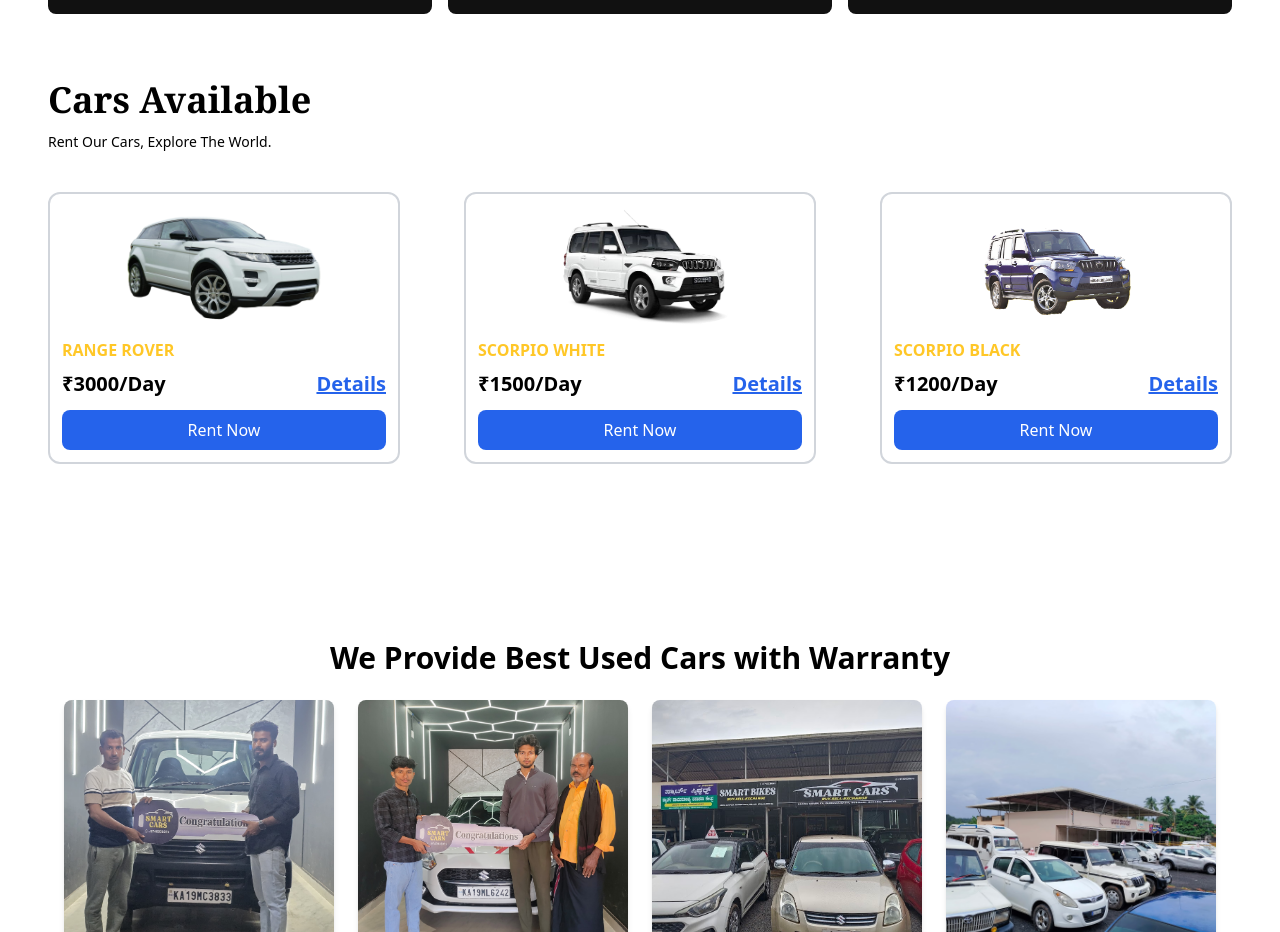
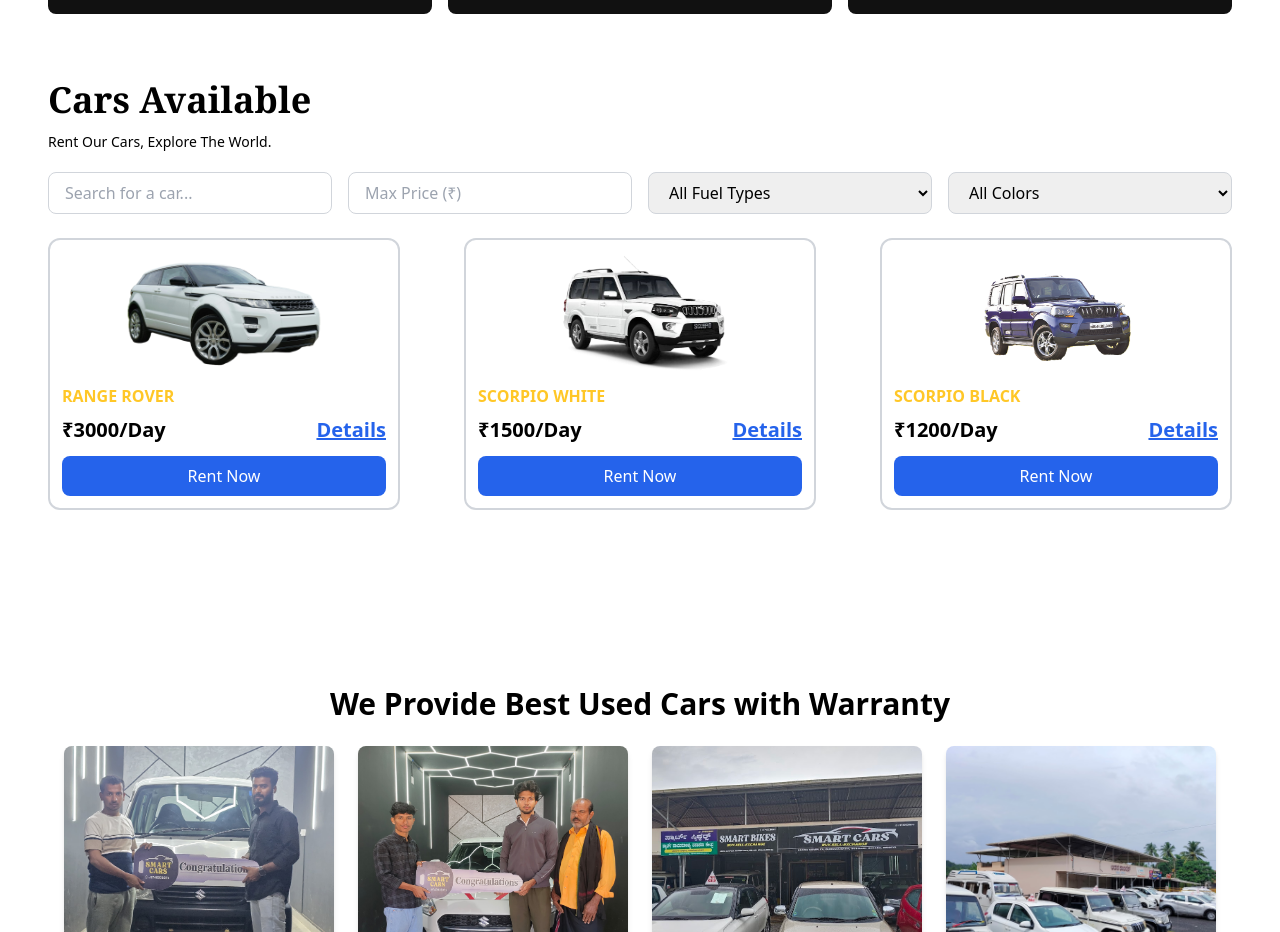
Before and after one commit to hashimnihal/carrental, a React (Vite) app: page / in a window 1280 px wide. Shown: the part 1740-2672 px from the top of the page. Built offline with nearby package versions, Linux system fonts and the light colour scheme.

Commit message:
Added color and fuel type filtering to CarList

```diff
--- a/src/components/Booking/Booking.jsx
+++ b/src/components/Booking/Booking.jsx
@@ -32,18 +32,18 @@
     }
 
     // Your WhatsApp Number (Replace with your actual number)
-    const whatsappNumber = "91XXXXXXXXXX"; // Use your WhatsApp number in international format
+    const whatsappNumber = "919482549071"; // Use your WhatsApp number in international format
 
     // Format the message for WhatsApp
-    const message = `🚗 *Car Booking Request* \n\n`
-      + `🛻 *Car:* ${car.name}\n`
-      + `💰 *Price:* ₹${car.price}/Day\n`
-      + `👤 *Name:* ${name}\n`
-      + `📞 *Phone:* ${phone}\n`
-      + `🏠 *Address:* ${address}\n`
-      + `📅 *Pickup Date:* ${pickupDate}\n`
-      + `📅 *Drop-off Date:* ${dropoffDate}\n\n`
-      + `✅ Please confirm my booking.`;
+    const message = `🚗 *Car Booking Request*\n\n` +
+      `🛻 *Car:* ${car.name}\n` +
+      `💰 *Price:* ₹${car.price}/Day\n` +
+      `👤 *Name:* ${name}\n` +
+      `📞 *Phone:* ${phone}\n` +
+      `🏠 *Address:* ${address}\n` +
+      `📅 *Pickup Date:* ${pickupDate}\n` +
+      `📅 *Drop-off Date:* ${dropoffDate}\n\n` +
+      `✅ Please confirm my booking.`;
 
     // Encode message for WhatsApp URL
     const whatsappURL = `https://wa.me/${whatsappNumber}?text=${encodeURIComponent(message)}`;
@@ -55,7 +55,7 @@
   if (!car)
     return (
       <p className="text-center mt-10 text-lg">
-        No car selected! Go back to{" "}
+        No car selected! Go back to {" "}
         <button onClick={() => navigate("/")} className="text-blue-600 underline">
           Car List
         </button>
@@ -63,7 +63,7 @@
     );
 
   return (
-    <div className="container mx-auto mt-28 p-6 bg-white shadow-lg rounded-lg">
+    <div className="container mx-auto mt-28 p-6 bg-white shadow-lg rounded-lg max-w-lg sm:max-w-2xl">
       <h1 className="text-3xl font-bold text-center mb-6">Book Your Car</h1>
       <div className="flex flex-col sm:flex-row items-center sm:items-start gap-6">
         <img src={car.image} alt={car.name} className="w-64 h-40 object-contain" />
--- a/src/components/CarList/CarList.jsx
+++ b/src/components/CarList/CarList.jsx
@@ -9,46 +9,105 @@
     name: "RANGE ROVER",
     price: 3000,
     image: whiteCar,
-    aosDelay: "0",
     description: "Luxury SUV with premium interiors and off-road capability.",
+    fuelType: "Petrol",
+    color: "White",
   },
   {
     name: "SCORPIO WHITE",
     price: 1500,
     image: car2,
-    aosDelay: "500",
     description: "Powerful SUV with a robust design, great for long trips.",
+    fuelType: "Diesel",
+    color: "White",
   },
   {
     name: "SCORPIO BLACK",
     price: 1200,
     image: car3,
-    aosDelay: "1000",
     description: "Stylish black edition with high-performance features.",
+    fuelType: "Diesel",
+    color: "Black",
   },
 ];
 
 const CarList = () => {
   const [expandedCar, setExpandedCar] = useState(null);
-  const navigate = useNavigate(); // For navigation
+  const [searchQuery, setSearchQuery] = useState("");
+  const [maxPrice, setMaxPrice] = useState(""); // State for max price filter
+  const [fuelType, setFuelType] = useState(""); // State for fuel type filter
+  const [color, setColor] = useState(""); // State for color filter
+  const navigate = useNavigate();
 
-  // Function to toggle car details
   const toggleDetails = (carName) => {
     setExpandedCar(expandedCar === carName ? null : carName);
   };
 
+  // Filter cars based on search, price, fuel type, and color
+  const filteredCars = carList.filter((car) => {
     return (
-    <>
+      car.name.toLowerCase().includes(searchQuery.toLowerCase()) &&
+      (maxPrice === "" || car.price <= Number(maxPrice)) &&
+      (fuelType === "" || car.fuelType === fuelType) &&
+      (color === "" || car.color === color)
+    );
+  });
+
+  return (
     <div className="pb-24">
       <div className="container">
         <h1 className="text-3xl sm:text-4xl font-semibold font-serif mb-3">
           Cars Available
         </h1>
-          <p className="text-sm pb-10">Rent Our Cars, Explore The World.</p>
+        <p className="text-sm pb-5">Rent Our Cars, Explore The World.</p>
 
-          {/* Car listing */}
+        {/* Search, Price, Fuel Type & Color Filter */}
+        <div className="flex flex-col sm:flex-row gap-4 mb-6">
+          {/* Search Input */}
+          <input
+            type="text"
+            placeholder="Search for a car..."
+            value={searchQuery}
+            onChange={(e) => setSearchQuery(e.target.value)}
+            className="w-full sm:w-1/4 px-4 py-2 border border-gray-300 rounded-lg focus:outline-none focus:ring-2 focus:ring-blue-500"
+          />
+
+          {/* Price Filter */}
+          <input
+            type="number"
+            placeholder="Max Price (₹)"
+            value={maxPrice}
+            onChange={(e) => setMaxPrice(e.target.value)}
+            className="w-full sm:w-1/4 px-4 py-2 border border-gray-300 rounded-lg focus:outline-none focus:ring-2 focus:ring-blue-500"
+          />
+
+          {/* Fuel Type Filter */}
+          <select
+            value={fuelType}
+            onChange={(e) => setFuelType(e.target.value)}
+            className="w-full sm:w-1/4 px-4 py-2 border border-gray-300 rounded-lg focus:outline-none focus:ring-2 focus:ring-blue-500"
+          >
+            <option value="">All Fuel Types</option>
+            <option value="Petrol">Petrol</option>
+            <option value="Diesel">Diesel</option>
+          </select>
+
+          {/* Color Filter */}
+          <select
+            value={color}
+            onChange={(e) => setColor(e.target.value)}
+            className="w-full sm:w-1/4 px-4 py-2 border border-gray-300 rounded-lg focus:outline-none focus:ring-2 focus:ring-blue-500"
+          >
+            <option value="">All Colors</option>
+            <option value="White">White</option>
+            <option value="Black">Black</option>
+          </select>
+        </div>
+
+        {/* Car List */}
         <div className="grid grid-cols-1 sm:grid-cols-2 md:grid-cols-3 gap-16">
-            {carList.map((data) => (
+          {filteredCars.length > 0 ? (
+            filteredCars.map((data) => (
               <div
                 key={data.name}
                 className="space-y-3 border-2 border-gray-300 hover:border-primary p-3 rounded-xl relative"
@@ -73,7 +132,6 @@
                   </div>
                 </div>
 
-                {/* Expandable Car Details */}
                 {expandedCar === data.name && (
                   <div className="mt-3 p-3 bg-gray-100 rounded-lg transition-all duration-500">
                     <p className="text-gray-700">{data.description}</p>
@@ -83,7 +141,6 @@
                   </div>
                 )}
 
-                {/* Rent Now Button */}
                 <button
                   onClick={() => navigate("/booking", { state: { car: data } })}
                   className="mt-3 w-full bg-blue-600 text-white py-2 rounded-lg hover:bg-blue-700 transition-all"
@@ -91,11 +148,13 @@
                   Rent Now
                 </button>
               </div>
-            ))}
+            ))
+          ) : (
+            <p className="text-gray-500">No cars found.</p>
+          )}
         </div>
       </div>
     </div>
-    </>
   );
 };
 
```
Also changed, not shown: 1 other file (tests, documents, lock files or other folders). Lines whose indentation alone changed are shown as unchanged.
